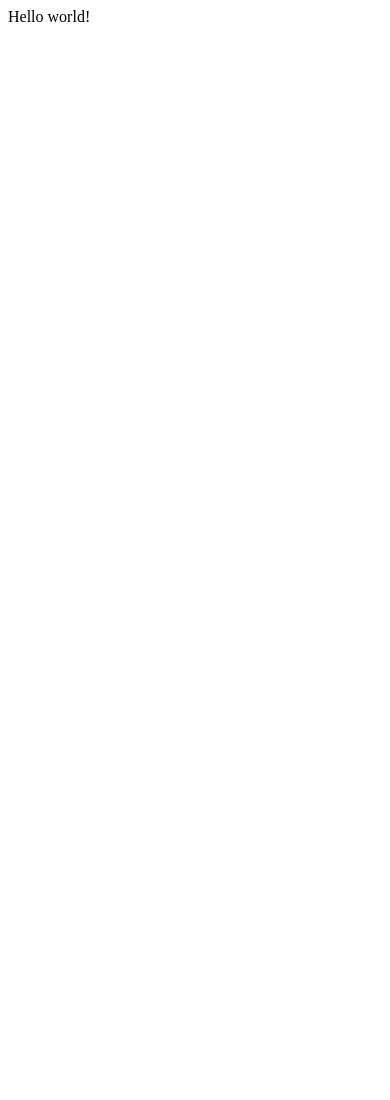
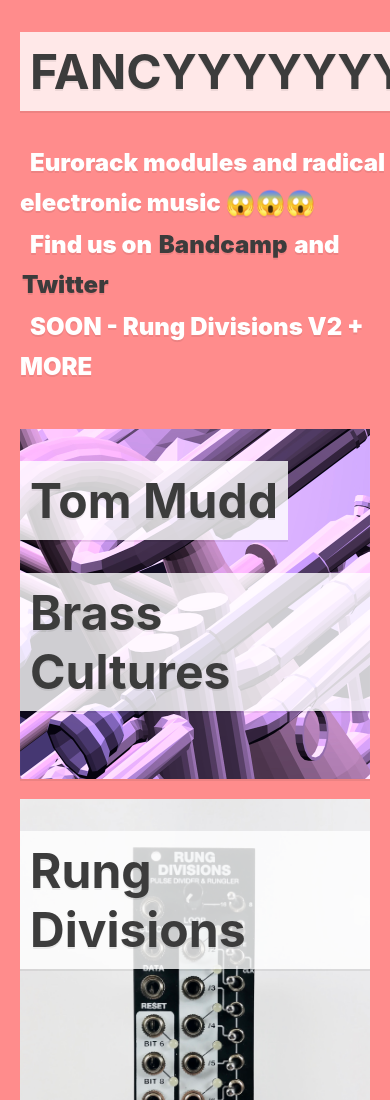
Before and after one commit to atcampbell/fancyyyyy-django-replacement, a Gatsby site: page / in a window 390 px wide. Shown: the top 1100 px of the page. Before the commit the page ends 844 px from the top, so only its background shows below. Built offline with nearby package versions, Linux system fonts and the light colour scheme; Gatsby itself is replaced by a stand-in of ours.

Commit message:
responsive grid layout

```diff
--- /dev/null
+++ b/src/components/Item.js
@@ -0,0 +1,25 @@
+import React from 'react';
+
+export default function Item({ img, artist, title, url }) {
+    const handleClick = () => {
+        if (typeof window !== undefined) {
+            window.location.href = url;
+        }
+    };
+
+    return (
+        <div className="item" onClick={handleClick}>
+            <img src={img} alt={title} />
+            <div className="contentText">
+                {artist && (
+                    <h1>
+                        <span>{artist}</span>
+                    </h1>
+                )}
+                <h1>
+                    <span>{title}</span>
+                </h1>
+            </div>
+        </div>
+    );
+}
--- /dev/null
+++ b/src/components/layout.css
@@ -0,0 +1,16 @@
+html {
+    /* border-box box model allows us to add padding and border to our elements without increasing their size */
+    box-sizing: border-box;
+    /* A system font stack so things load nice and quick! */
+    font-family: -apple-system, BlinkMacSystemFont, 'Segoe UI', Roboto,
+        Helvetica, Arial, sans-serif, 'Apple Color Emoji', 'Segoe UI Emoji',
+        'Segoe UI Symbol';
+    font-weight: 900;
+    font-size: 10px;
+    color: #272727;
+    text-shadow: 0 2px 0 rgba(0, 0, 0, 0.07);
+}
+
+body {
+    margin: 0;
+}
--- /dev/null
+++ b/src/components/layout.js
@@ -0,0 +1,6 @@
+import React from 'react';
+import './layout.css';
+
+export default function Layout({ children }) {
+    return <div>{children}</div>;
+}
--- /dev/null
+++ b/src/pages/index.css
@@ -0,0 +1,130 @@
+span {
+    padding: 1rem;
+    display: inline-block;
+    background: rgba(255, 255, 255, 0.8);
+    box-shadow: 0 2px 0 rgba(0, 0, 0, 0.07);
+    white-space: nowrap;
+}
+
+a {
+    text-decoration: none;
+    color: rgba(60, 60, 60);
+    padding: 2px;
+}
+
+a:hover {
+    color: white;
+    background: rgba(60, 60, 60);
+    font-size: larger;
+}
+
+.app {
+    background: rgba(255, 140, 140);
+    min-height: 100vh;
+    font-size: xx-large;
+    display: grid;
+    gap: 20px;
+    grid-template-rows: auto 1fr;
+    color: rgba(60, 60, 60);
+    padding-bottom: 50px;
+}
+
+.header {
+    overflow: hidden;
+    padding-left: 20px;
+}
+
+.about {
+    font-size: x-large;
+    color: white;
+    padding-bottom: 20px;
+    display: grid;
+    justify-items: center;
+    line-height: 4rem;
+}
+
+.about span {
+    background: none;
+    display: inline;
+    box-shadow: none;
+}
+
+.about div {
+    padding-bottom: 0.2rem;
+}
+
+.content {
+    display: grid;
+    gap: 20px;
+    grid-template-columns: 1fr 1fr;
+    padding-left: 20px;
+    padding-right: 20px;
+}
+
+.item {
+    display: grid;
+    position: relative;
+    grid-template-columns: 1fr minmax(500px, 4fr) 1fr;
+}
+
+.item img {
+    max-width: 100%;
+    grid-column: 2;
+    box-shadow: 0 2px 0 rgba(0, 0, 0, 0.07);
+}
+
+.item:hover {
+    cursor: pointer;
+}
+
+.item:hover img {
+    filter: blur(0.5rem);
+}
+
+.item:hover span {
+    font-size: larger;
+    color: white;
+    background: rgba(60, 60, 60);
+}
+
+.contentText {
+    position: absolute;
+}
+
+@media (max-width: 1100px) {
+    .item {
+        grid-template-columns: 1fr 400px 1fr;
+    }
+}
+
+@media (max-width: 900px) {
+    span {
+        white-space: normal;
+    }
+
+    .content {
+        grid-template-columns: 1fr;
+    }
+
+    .item {
+        grid-template-columns: 1fr 5fr 1fr;
+    }
+
+    .app {
+        font-size: xx-large;
+    }
+
+    .about {
+        justify-items: start;
+    }
+}
+
+@media (max-width: 500px) {
+    .item {
+        grid-template-columns: 1fr;
+    }
+
+    .app {
+        font-size: x-large;
+    }
+}
--- a/src/pages/index.js
+++ b/src/pages/index.js
@@ -1,5 +1,64 @@
-import React from "react"
+import React from 'react';
+import Layout from '../components/layout';
+import './index.css';
+import tom from '../images/tom.jpg';
+import fua from '../images/fua.jpg';
+import rungs from '../images/rungs.jpeg';
+import Item from '../components/Item';
 
 export default function Home() {
-  return <div>Hello world!</div>
+    return (
+        <Layout>
+            <div className="app">
+                <div className="header">
+                    <h1>
+                        <span>
+                            FANCYYYYYYYYYYYYYYYYYYYYYYYYYYYYYYYYYYYYYYYYYYYYYYYYYYYYYYYYYYYYYYYYYYYY
+                        </span>
+                    </h1>
+                    <div className="about">
+                        <div>
+                            <span>
+                                Eurorack modules and radical electronic music
+                                😱😱😱
+                            </span>
+                        </div>
+                        <div>
+                            <span>
+                                Find us on{' '}
+                                <a href="https://fancyyyyy.bandcamp.com/">
+                                    Bandcamp
+                                </a>{' '}
+                                and{' '}
+                                <a href="https://twitter.com/fancyyyyylabel">
+                                    Twitter
+                                </a>
+                            </span>
+                        </div>
+                        <div>
+                            <span>SOON - Rung Divisions V2 + MORE</span>
+                        </div>
+                    </div>
+                </div>
+                <div className="content">
+                    <Item
+                        img={tom}
+                        artist="Tom Mudd"
+                        title="Brass Cultures"
+                        url="https://fancyyyyy.bandcamp.com/album/brass-cultures"
+                    />
+                    <Item
+                        img={rungs}
+                        title="Rung Divisions"
+                        url="https://www.fancysynthesis.net/"
+                    />
+                    <Item
+                        img={fua}
+                        title="Fua"
+                        url="https://fancyyyyy.bandcamp.com/album/fua"
+                    />
+                </div>
+            </div>
+        </Layout>
+    );
 }
```
Also changed, not shown: README.md, src/images/fua.jpg (added), src/images/rungs.jpeg (added), src/images/tom.jpg (added), 1 other file.
